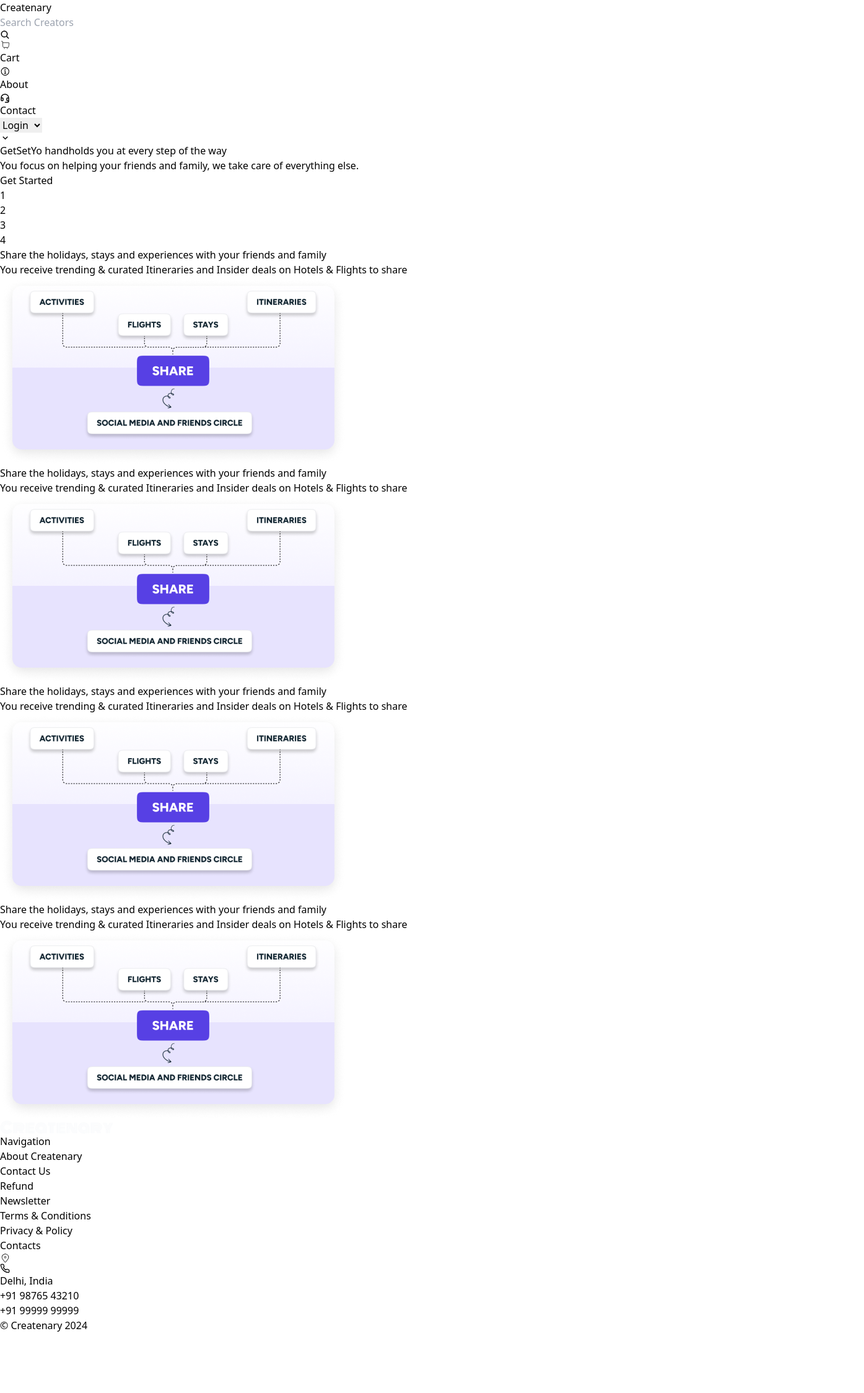
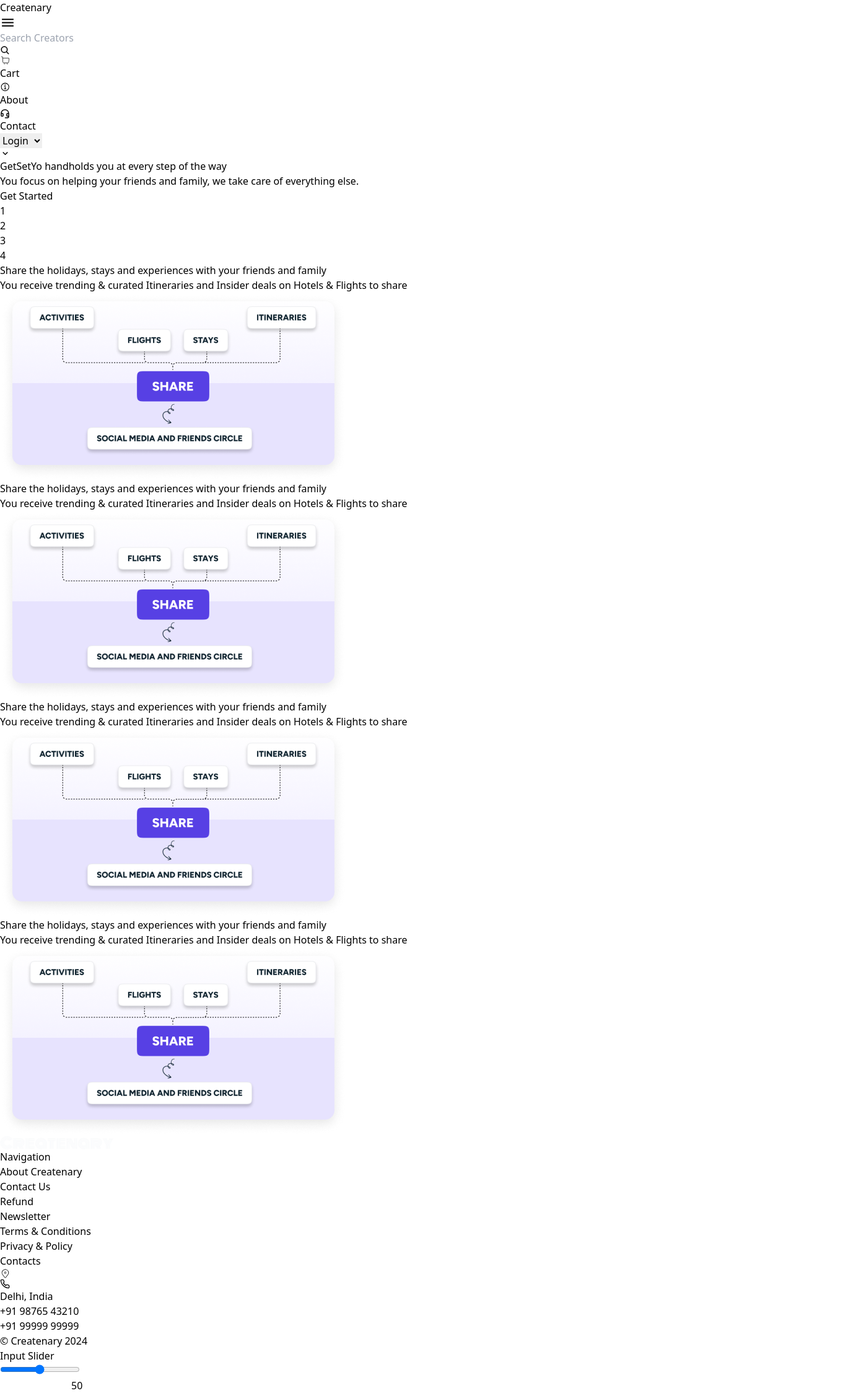
Before and after one commit to Akshat-Awasthi/Assessment2, a React (Vite) app: page / in a window 1280 px wide. Shown: the whole page at 62% size, 1395 px wide, since content can reach past the window. Before the commit the page ends 2150 px from the top, so only its background shows below. Built offline with nearby package versions, Linux system fonts and the light colour scheme.

Commit message:
responsive nav bar

```diff
--- a/package.json
+++ b/package.json
@@ -12,7 +12,8 @@
   "dependencies": {
     "react": "^18.2.0",
     "react-dom": "^18.2.0",
-    "react-icons": "^5.2.0"
+    "react-icons": "^5.2.0",
+    "react-router-dom": "^6.23.1"
   },
   "devDependencies": {
     "@types/react": "^18.2.66",
--- a/src/App.jsx
+++ b/src/App.jsx
@@ -1,6 +1,7 @@
 import React from 'react'
 import SecondPage from './SecondPage'
 import Header from './Header'
+import FirstPage from './FirstPage'
 
 function App() {
 
@@ -8,6 +9,7 @@
     <>
       <Header />
       <SecondPage />
+      <FirstPage />
     </>
   )
 }
--- /dev/null
+++ b/src/FirstPage.jsx
@@ -0,0 +1,24 @@
+import React, { useState } from 'react'
+
+const FirstPage = () => {
+    const [sliderValue,setsliderValue] = useState(50);
+    const handleChange = (e) => {
+        setsliderValue(e.target.value);
+    }
+    const translateDistance = (sliderValue) * 2.3;
+  return (
+    <div className='flex flex-row'>
+
+        <div className='m-24'>
+        <h1>Input Slider</h1>
+        <input type="range" min="1" max="100" value={sliderValue} onChange={handleChange} className="w-64 h-2 mt-10 bg-gray-300 rounded-full outline-none" />
+        </div>
+        <div style={{ transform: `translateX(${translateDistance}px)` }} className="absolute  pt-2 pr-[2px] w-11 h-10 rounded-lg mt-24 ml-24 bg-blue-500">
+    <h1 className='ml-1 absolute transform translate-x-2 '>{sliderValue}</h1>
+</div>
+
+    </div>
+  )
+}
+
+export default FirstPage
--- a/src/Header.jsx
+++ b/src/Header.jsx
@@ -1,29 +1,40 @@
-import React from 'react'
+import React, { useState } from 'react';
+import { IoMdMenu } from "react-icons/io";
+import { IoSearch } from "react-icons/io5";
 import { CiShoppingCart } from "react-icons/ci";
+import { IoInformationCircleOutline } from "react-icons/io5";
 import { PiHeadsetBold } from "react-icons/pi";
-import { IoInformationCircleOutline } from "react-icons/io5";
 import { MdKeyboardArrowDown } from "react-icons/md";
-import { IoSearch } from "react-icons/io5"
 
 const Header = () => {
+    const [menuOpen, setMenuOpen] = useState(false);
+
+    const OpenMenu = () => {
+        setMenuOpen(!menuOpen);
+    };
+
     return (
         <div className='flex bg-white'>
-        <div className='flex flex-row h-16 bg-[#D6D6D6] p-4 ml-24 mt-2 mb-2 rounded-[25px] w-5/6 justify-between '>
-            <div className='mt-1 ml-3'><h2 className='font-bold'>Createnary</h2></div>
-            <div className='pb-5'>
+            <div className='flex flex-col md:flex-row md:h-16  bg-[#D6D6D6] p-4 ml-24 md:ml-52 mt-2 mb-2 rounded-[25px] w-4/6 justify-between '>
+                <div className='flex flex-row'>
+                    <div className='mt-1 ml-3 flex-1'><h2 className='font-bold'>Createnary</h2></div>
+                    <div className='mt-1 mr-3' onClick={OpenMenu}><IoMdMenu size={25} /></div>
+                </div>
+
+                <div className='pb-5 mt-5'>
                     <input
                         type="text"
                         placeholder="Search Creators"
                         className="w-full md:w-52 text-sm text-black pl-8 px-4 py-2 border border-white rounded-full placeholder-black placeholder:text-sm placeholder:font-light focus:outline-none focus:border-black focus:shadow-outline transition duration-300"
                     />
-                <IoSearch className="absolute top-9 ml-3"/>
+                    <IoSearch className="absolute top-[84px] md:top-9 ml-3"/>
                 </div>
-            <div className='flex flex-row space-x-7 mt-2 text-sm font-light'>
+                <div className={`md:flex md:flex-row md:space-x-7 md:mt-2 md:text-sm md:font-light ${menuOpen ? '' : 'hidden'}`}>
                     <div className='flex flex-row space-x-2'><CiShoppingCart size={17} style={{ fontWeight:'10px' }}/><h3>Cart</h3></div>
                     <div className='flex flex-row space-x-2'><IoInformationCircleOutline size={17} style={{ marginTop: '2px' }}/><h3>About</h3></div>
                     <div className='flex flex-row space-x-2'><PiHeadsetBold style={{ marginTop: '2px' }}/><h3>Contact</h3></div>
                 </div>
-            <div className='mb-1 mr-12'>
+                <div className={`md:mb-1 md:mr-12 ${menuOpen ? '' : 'hidden'}`}>
                     <select
                         name="Select"
                         id="auth"
@@ -40,12 +51,10 @@
                         className="absolute top-9 ml-16 text-black"
                         size={17}
                     />
-
                 </div>
             </div>
-
         </div>
-  )
+    );
 }
 
-export default Header
+export default Header;
```
Also changed, not shown: 1 other file (tests, documents, lock files or other folders). Lines whose indentation alone changed are shown as unchanged.
